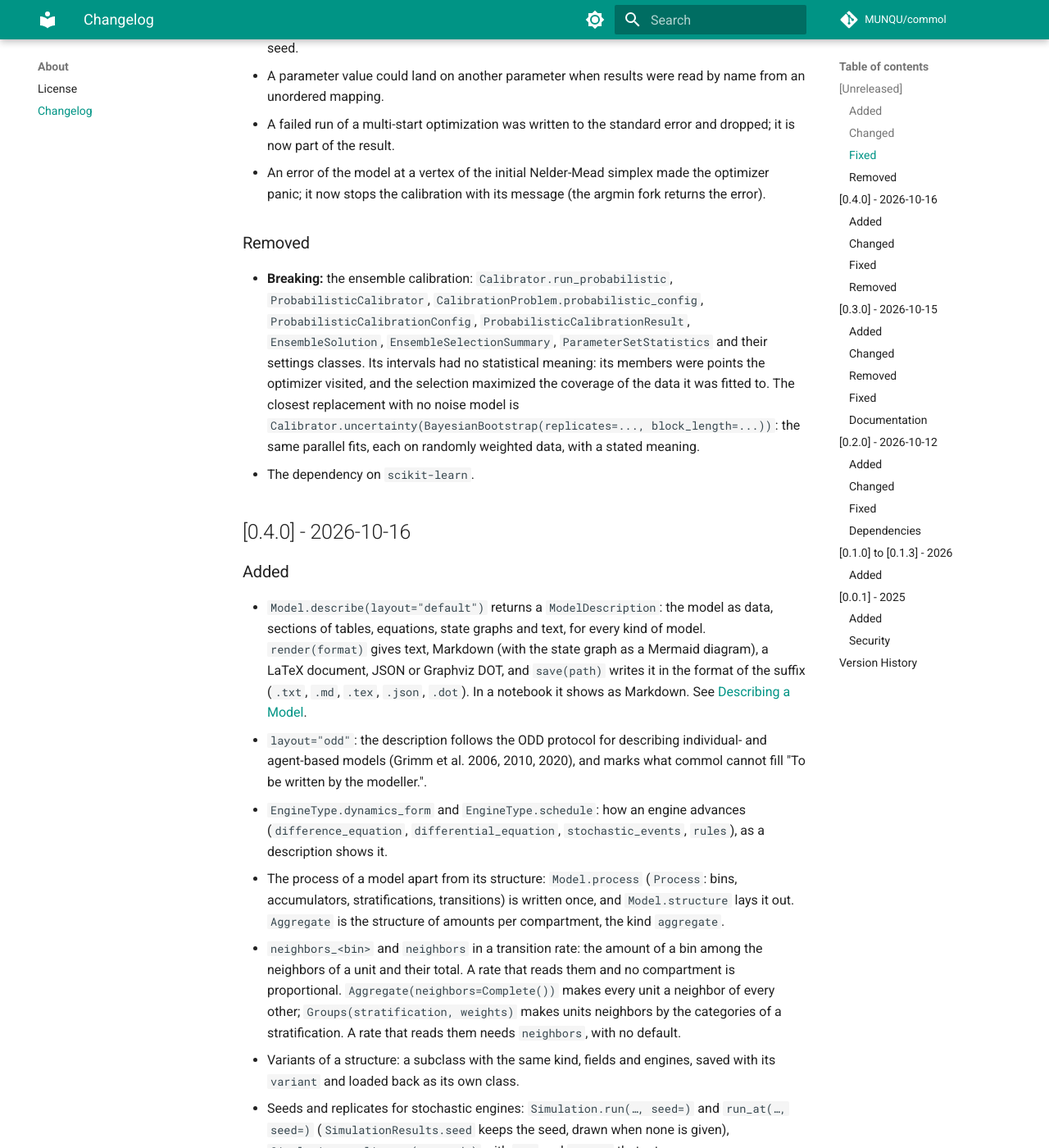
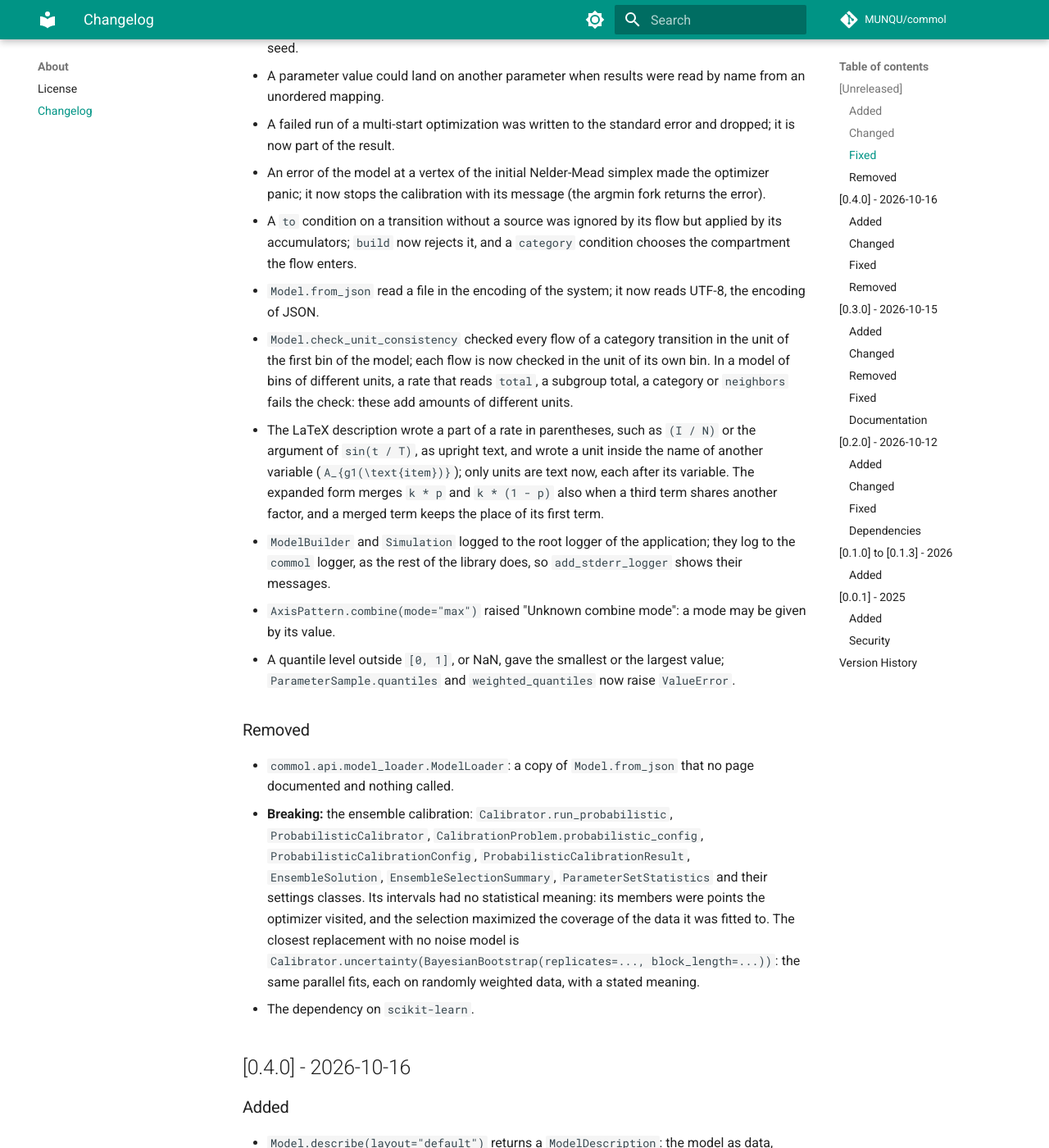
Before and after one commit to MUNQU/commol, an MkDocs documentation site: the page built from docs/about/changelog.md, in a window 1280 px wide and 1400 px high, scrolled down 2450 px. Shown: the whole window at 82% size. Built offline with MkDocs 1.6.1 and Material for MkDocs 9.7.7, drawn with Linux system fonts in a browser that asks for light colours; comment, search, counter and statistics services are not loaded; the version menu is left out.

Commit message:
docs(guide): document the fixes of the test audit

```diff
--- a/docs/about/changelog.md
+++ b/docs/about/changelog.md
@@ -105,9 +105,35 @@ and this project adheres to [Semantic Versioning](https://semver.org/spec/v2.0.0
 - An error of the model at a vertex of the initial Nelder-Mead simplex made
   the optimizer panic; it now stops the calibration with its message (the
   argmin fork returns the error).
+- A `to` condition on a transition without a source was ignored by its flow
+  but applied by its accumulators; `build` now rejects it, and a `category`
+  condition chooses the compartment the flow enters.
+- `Model.from_json` read a file in the encoding of the system; it now reads
+  UTF-8, the encoding of JSON.
+- `Model.check_unit_consistency` checked every flow of a category transition
+  in the unit of the first bin of the model; each flow is now checked in the
+  unit of its own bin. In a model of bins of different units, a rate that
+  reads `total`, a subgroup total, a category or `neighbors` fails the check:
+  these add amounts of different units.
+- The LaTeX description wrote a part of a rate in parentheses, such as
+  `(I / N)` or the argument of `sin(t / T)`, as upright text, and wrote a
+  unit inside the name of another variable (`A_{g1(\text{item})}`); only units
+  are text now, each after its variable. The expanded form merges `k * p` and `k * (1 - p)` also when a
+  third term shares another factor, and a merged term keeps the place of its
+  first term.
+- `ModelBuilder` and `Simulation` logged to the root logger of the
+  application; they log to the `commol` logger, as the rest of the library
+  does, so `add_stderr_logger` shows their messages.
+- `AxisPattern.combine(mode="max")` raised "Unknown combine mode": a mode may
+  be given by its value.
+- A quantile level outside `[0, 1]`, or NaN, gave the smallest or the largest
+  value; `ParameterSample.quantiles` and `weighted_quantiles` now raise
+  `ValueError`.
 
 ### Removed
 
+- `commol.api.model_loader.ModelLoader`: a copy of `Model.from_json` that no
+  page documented and nothing called.
 - **Breaking:** the ensemble calibration: `Calibrator.run_probabilistic`,
   `ProbabilisticCalibrator`, `CalibrationProblem.probabilistic_config`,
   `ProbabilisticCalibrationConfig`, `ProbabilisticCalibrationResult`,
```
Also changed, not shown: docs/codebase/tests.md (+18 -3 lines), docs/guide/transitions.md (+5 -1 lines), docs/guide/units-and-equations.md (+7 -1 lines).
